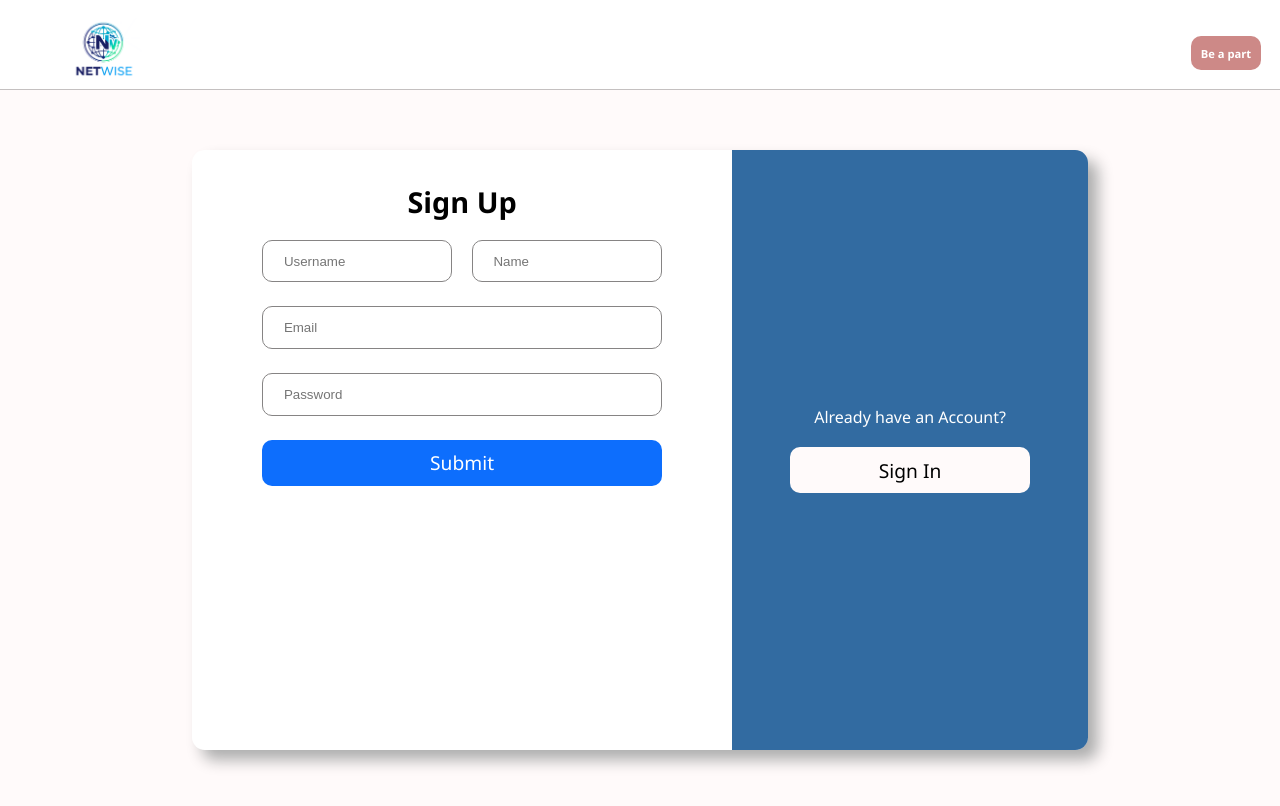
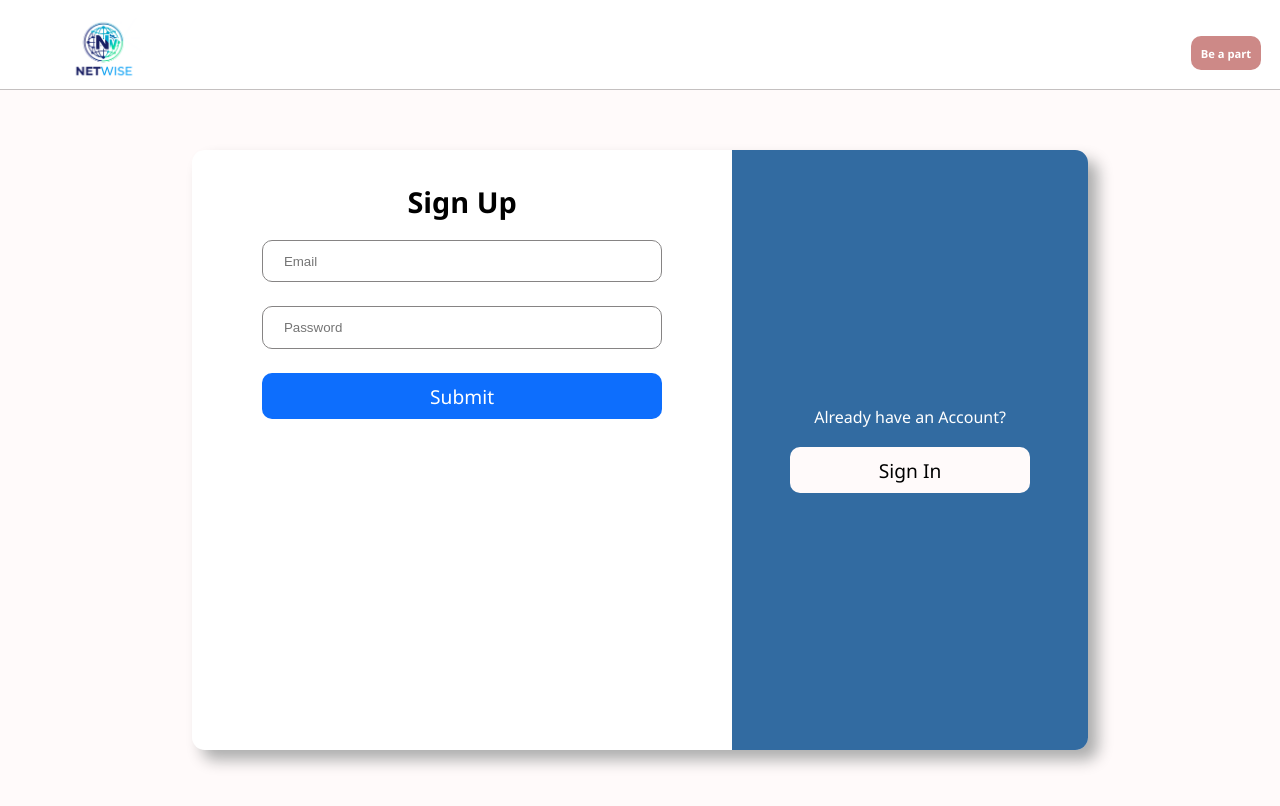
Before and after one commit to satyamkumar052/Social_Media, a Next.js app in the folder frontend/: page /login in a window 1280 px wide. Shown: the top 806 px of the page. Built offline with nearby package versions, Linux system fonts and the light colour scheme.

Commit message:
modify login page

```diff
--- a/frontend/src/pages/login/index.jsx
+++ b/frontend/src/pages/login/index.jsx
@@ -59,7 +59,7 @@ function login() {
 
                     <div className={styles.inputContainers}>
 
-                        { !userLoginMethod && <div className={styles.inputRow}>
+                        { userLoginMethod && <div className={styles.inputRow}>
                             <input onChange={(e) => setUsername(e.target.value)} className={styles.inputField} type="text" placeholder='Username' />
                             <input onChange={(e) => setName(e.target.value)} className={styles.inputField} type="text" placeholder='Name' />
                         </div>}
```
